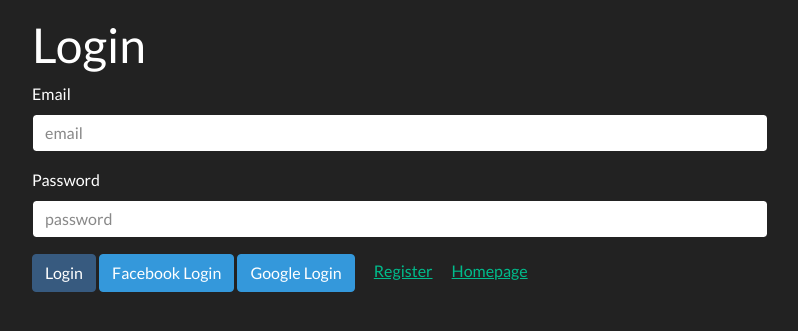
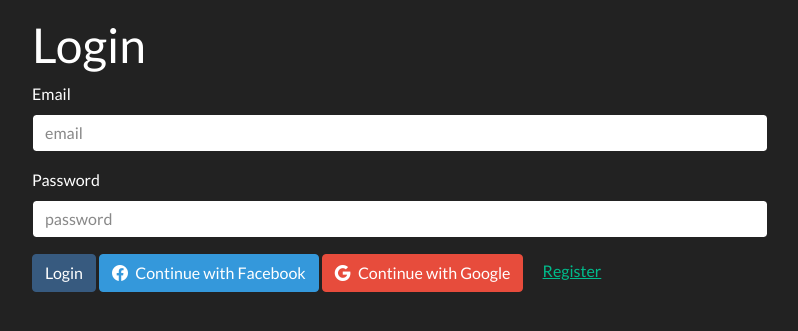
Before and after one commit to tzynwang/Practice_express-passport-login, a Node server app: template views/login.handlebars in a window 1280 px wide. Shown: the part 72-403 px from the top of the page, without its empty margins (240-1038 px from the left). Run offline with Node 20, Linux system fonts and the light colour scheme; the template is opened without the code that fills it, so the values that code supplies are empty; some libraries are stand-ins or nearby versions.

Commit message:
refact: move FB and Google login to auth.js

```diff
--- a/routes/index.js
+++ b/routes/index.js
@@ -7,6 +7,9 @@ router.use('/', home)
 const users = require('./modules/users')
 router.use('/users', users)
 
+const auth = require('./modules/auth')
+router.use('/auth', auth)
+
 const todos = require('./modules/todos')
 router.use('/todos', todos)
 
--- a/views/login.handlebars
+++ b/views/login.handlebars
@@ -10,8 +10,13 @@
     <input type="password" class="form-control" id="password" name="password" placeholder="password">
   </div>
   <button class="btn btn-primary" type="submit">Login</button>
-  <a href="/users/login/facebook" class="btn btn-info">Facebook Login</a>
-  <a href="/users/login/google" class="btn btn-info">Google Login</a>
+  <a href="/auth/facebook" class="btn btn-info">
+    <i class="bi bi-facebook me-1"></i>
+    Continue with Facebook
+  </a>
+  <a href="/auth/google" class="btn btn-danger">
+    <i class="bi bi-google me-1"></i>
+    Continue with Google
+  </a>
   <a href="/users/register" class="mx-3">Register</a>
-  <a href="/">Homepage</a>
 </form>
```
Also changed, not shown: routes/modules/auth.js (added, +31 -0 lines), routes/modules/users.js (+16 -16 lines), views/register.handlebars (+8 -3 lines).
